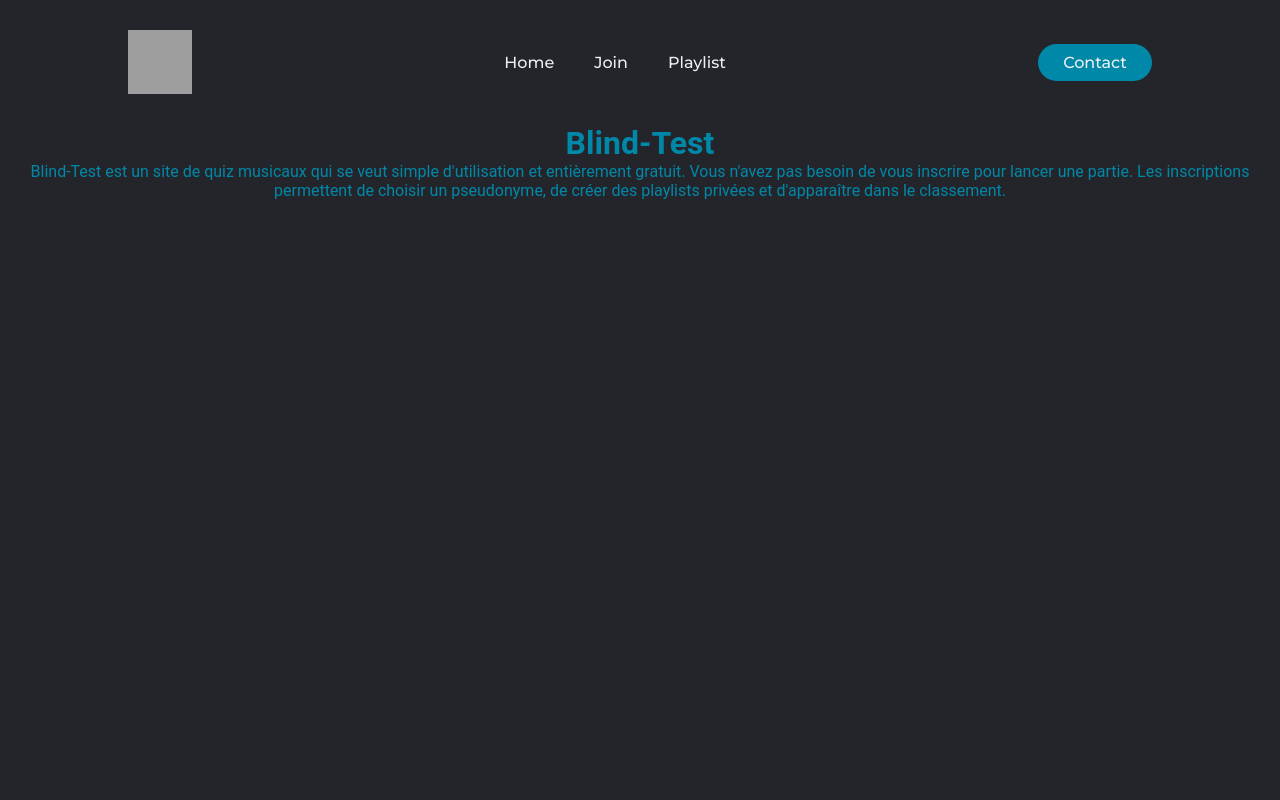
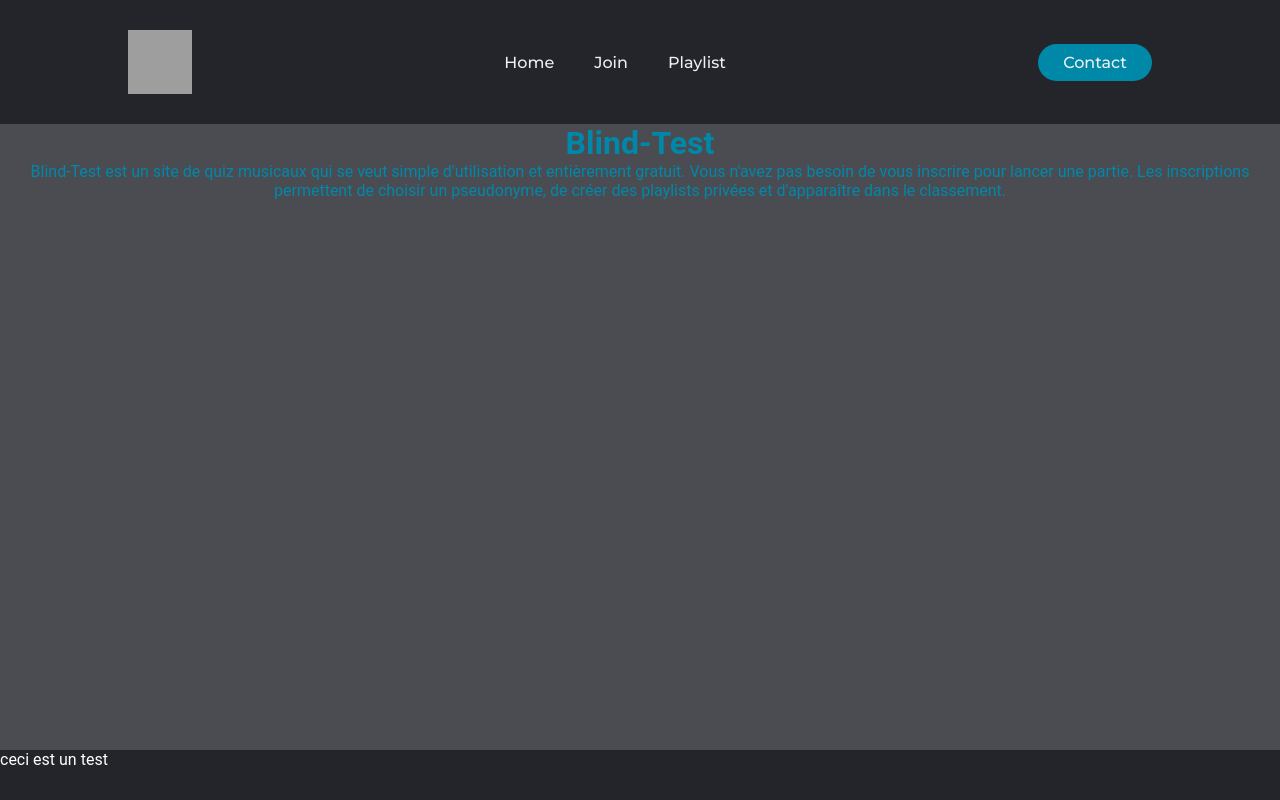
Before and after one commit to Baptistekeunbroek/BlindTest, a React (Create React App) app in the folder Frontend/: page / in a window 1280 px wide. Built offline with nearby package versions, Linux system fonts and the light colour scheme; grey boxes are pictures that could not be loaded.

Commit message:
css footer

```diff
--- a/Frontend/src/App.css
+++ b/Frontend/src/App.css
@@ -7,8 +7,12 @@
 
 }
 
+
 body{
-  background-color: #24252A;
+  background-color: #4b4b52;
+  margin:0;
+   padding:0;
+   height:100%;
 }
 
 li, a, button{
@@ -19,11 +23,12 @@ li, a, button{
   text-decoration: none;
 }
 
-header{
+.nav_bar{
   display: flex;
   justify-content: space-between;
   align-items: center;
   padding: 30px 10%;
+  background-color: #24252A;
 }
 
 .logo{
@@ -69,6 +74,9 @@ button:hover{
 .Presentation{
   text-align: center;
   color:rgba(0,136,169,1);
+  display: flex;
+  flex-direction: column;
+  flex-grow: 3;
 
 }
 
@@ -76,3 +84,25 @@ button:hover{
   text-align: center;
   color:rgba(0,136,169,1);
 }
+
+
+
+.footer{
+position: fixed;
+background:#24252A;
+bottom: 0;
+left: 0;
+right: 0;
+height:50px;
+justify-content: center;
+
+
+}
+
+.footer_text{
+  color:white;
+}
+
+.body_footer{
+  position: relative;
+}
--- a/Frontend/src/App.js
+++ b/Frontend/src/App.js
@@ -10,8 +10,8 @@ import { Chat } from './components/Chat';
 
 function Home() {
   return (
-    <div>
-      <h1 className ="Presentation">Blind-Test</h1>
+    <div className="Presentation">
+      <h1 className="Presentation">Blind-Test</h1>
       <p className="Presentation2">Blind-Test est un site de quiz musicaux qui se veut simple d'utilisation et entièrement gratuit.
 
         Vous n'avez pas besoin de vous inscrire pour lancer une partie.
@@ -22,22 +22,33 @@ Les inscriptions permettent de choisir un pseudonyme, de créer des playlists pr
   );
 }
 
-function NavigationBar(){
-  return(
-    <header>
-        <img className ="logo" src ="https://fr.seaicons.com/wp-content/uploads/2015/10/music-orange-icon.png" alt="logo" />
+function NavigationBar() {
+  return (
+    <div className="nav_bar">
+      <img className="logo" src="https://fr.seaicons.com/wp-content/uploads/2015/10/music-orange-icon.png" alt="logo" />
       <nav>
-        <ul className ="liens_nav">
+        <ul className="liens_nav">
           <li><Link to={'/'}>Home</Link></li>
           <li><Link to={'/join'}>Join</Link></li>
           <li><Link to={'/'}>Playlist</Link></li>
         </ul>
       </nav>
       <a className="contact" > <button>Contact</button></a>
-      </header>
+    </div>
+
   )
 }
 
+function Footer_(){
+return(
+  <div className="footer">
+        <div className="footer_text">
+          ceci est un test
+        </div>
+
+      </div>
+)
+}
 
 function App() {
   return (
@@ -50,9 +61,11 @@ function App() {
           <Route path="/join" element={<Join />} />
           <Route path="/chat" element={<Chat />} />
         </Routes>
+        <Footer_ />
       </Router>
 
     </div>
+
   );
 }
 
--- a/Frontend/src/components/Chat.css
+++ b/Frontend/src/components/Chat.css
@@ -4,6 +4,7 @@
     align-items: center;
     height: 80vh;
     background-color: #4b4b52;
+    align-items: flex-start;
   }
 
   .JeuHomePage{
@@ -18,7 +19,7 @@
     justify-content: space-between;
     background-color: #24252A;
     border-radius: 8px;
-    height: 100%;
+    height: 90%;
     width: 25%;
   }
 
--- a/Frontend/src/components/Join.css
+++ b/Frontend/src/components/Join.css
@@ -14,11 +14,13 @@ html, body {
 
   .joinOuterContainer {
     display: flex;
+
     justify-content: center;
     text-align: center;
-    height: 100vh;
+    height: 50vh;
     align-items: center;
     background-color: #4b4b52;
+
   }
 
   .joinInnerContainer {
```
Lines whose indentation alone changed are shown as unchanged.
